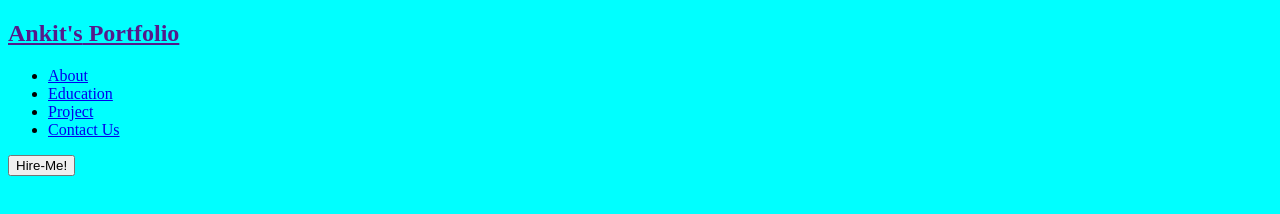
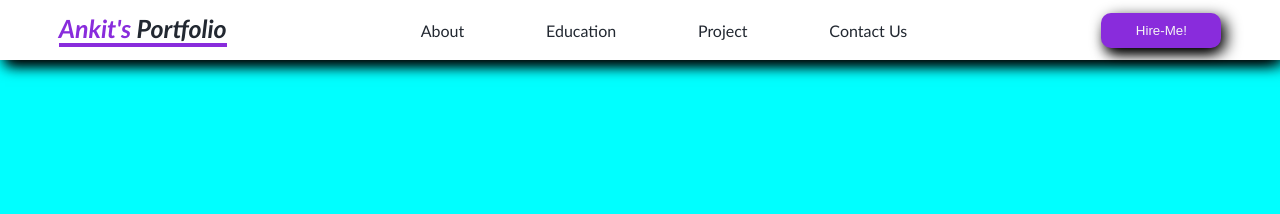
Before and after one commit to anki-eng/personal-portfolio, a plain HTML site: page index.html in a window 1280 px wide. Drawn offline with Linux system fonts and the light colour scheme.

Commit message:
css navbar

```diff
--- a/style.css
+++ b/style.css
@@ -1,3 +1,76 @@
+*{
+    box-sizing: border-box;
+    margin: 0%;
+    padding: 0%;
+}
 body{
+    font-family: 'Gill Sans', 'Gill Sans MT', Calibri, 'Trebuchet MS', sans-serif;
+    color: #222831;
     background-color: aqua;
 }
+
+
+a{
+    text-decoration: none ;
+    color: #222831;
+}
+a:hover{
+    color: rgb(128, 17, 17);
+    transition: all 250ms;
+}
+.navbar{
+    background-color: white;
+    position: fixed;
+    width: 100%;
+    height: 60px;
+    display: flex;
+    justify-content: space-around;
+    align-items: center;
+    z-index: 99;
+    -webkit-box-shadow: 0px 10px 13px -7px #000000
+    5px 5px 15px 5px rgba(0, 0, 0, 0);
+    box-shadow: 0px 10px 13px -7px #000000, 5px 5px 15px #000000;
+}
+.logo-main-title{
+    font-size: 25px;
+    font-style: italic;
+    border-bottom: #892cdc 4px solid;
+}
+.logo-title{
+    color: #892cdc;
+}
+.title-link{
+    color: #222831;
+}
+.list-section{
+    width: 50%;
+}
+.list-wrap{
+    display: flex;
+    justify-content: space-evenly;
+}
+li{
+    list-style: none;
+    padding: 5px;
+    border-radius: 5px;
+}
+li:hover{
+    background-color: #892cdc;
+    cursor:pointer;
+}
+.hire-btn {
+    width: 120px;
+    height: 35px;
+    border: none;
+    background-color: #892cdc;
+    -webkit-box-shadow: 0px 10px 13px -7px #000000
+    5px 5px 15px 5px rgba(0, 0, 0, 0);
+    box-shadow: 0px 10px 13px -7px #000000, 5px 5px 15px #000000;
+    color: whitesmoke;
+    border-radius: 10px;
+}
+.hire-btn:hover{
+    cursor: pointer;
+    transform: scale(1,1);
+    transition: all 250ms;
+}
```
